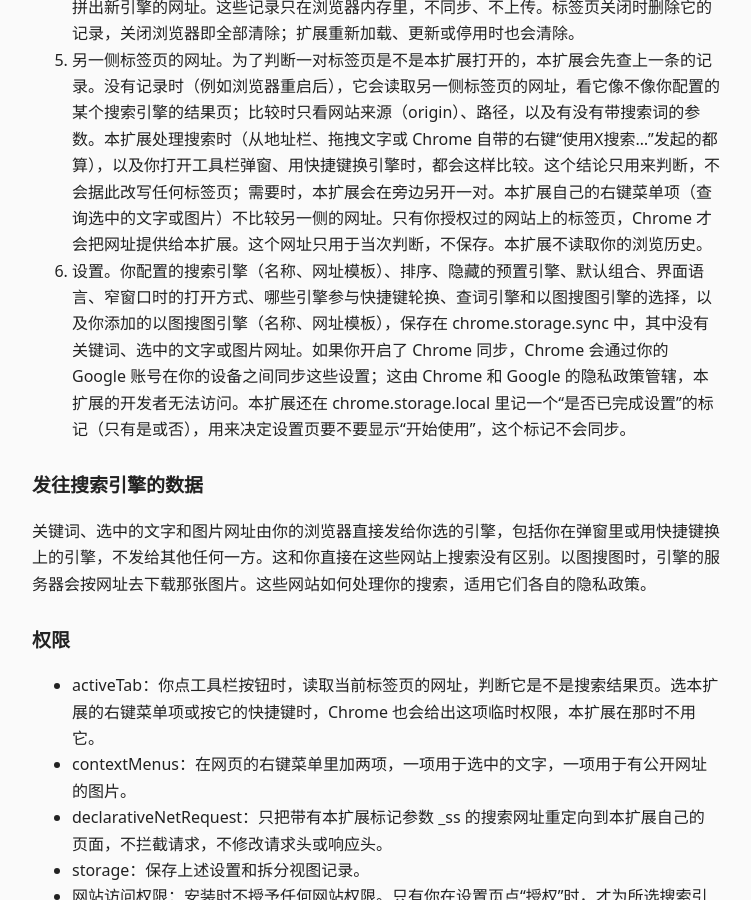
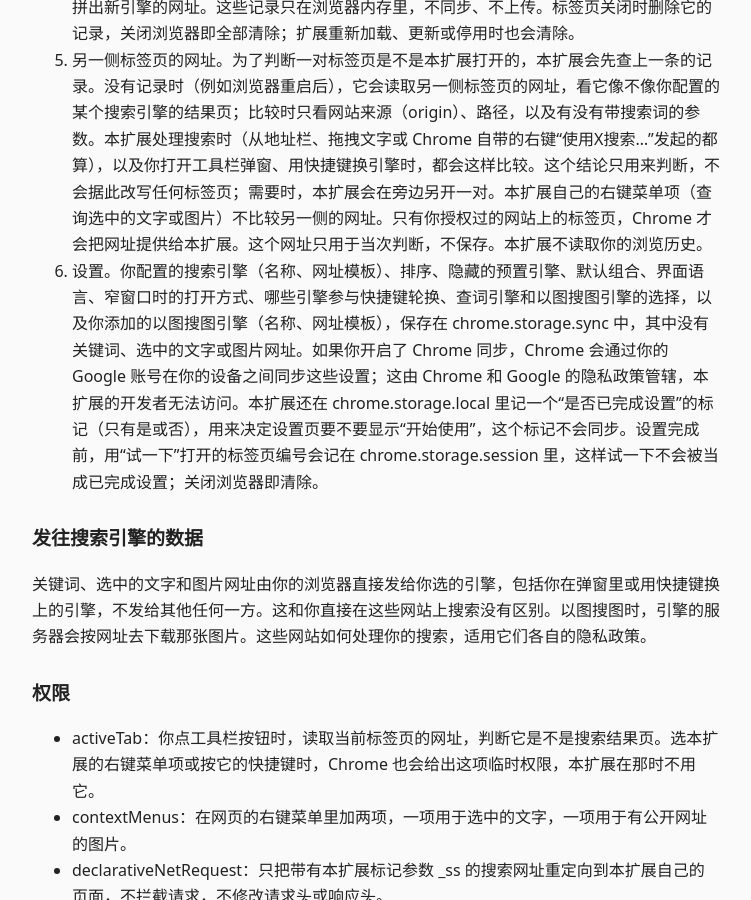
Before and after one commit to pine2D/split-search, a Jekyll site: the page built from docs/privacy.zh-CN.md, in a window 1280 px wide and 900 px high, scrolled down 1183 px. Shown: the whole window, without its empty margins (264-1015 px from the left). Built offline with Jekyll 4.4.1, drawn with Linux system fonts in a browser that asks for light colours.

Commit message:
docs(privacy): disclose the "Try it" tab ids kept in storage.session
The storage justification stays under 950 characters (949).

Co-Authored-By: Claude Opus 5.5 <noreply@anthropic.com>
Claude-Session: https://claude.ai/code/session_01QAFczmx2FRoPgu46A1z6D9

```diff
--- a/docs/privacy.zh-CN.md
+++ b/docs/privacy.zh-CN.md
@@ -27,7 +27,7 @@ Split Search（以下简称“本扩展”）是由 pine2D 开发的 Chrome 扩
 3. 当前标签页的网址。你点工具栏按钮时，Chrome 临时允许本扩展访问当前标签页（activeTab）。弹窗读取这个标签页的网址，判断它是不是你配置的某个搜索引擎的结果页，并取出关键词，方便你在旁边用另一个引擎打开同一次搜索。这个网址不保存、不发送；如果你接着打开了拆分视图，关键词会像其他拆分视图一样记进第 4 条的记录。
 4. 拆分视图记录。本扩展打开拆分视图（窗口较窄时是相邻的两个标签页）后，会把两个标签页的编号、各自的角色（搜索结果、你的网页或查询结果）、各自显示的引擎和这次查询的内容记在 chrome.storage.session 里。查询的内容是关键词、选中的文字或图片网址，记录里没有页面网址。工具栏弹窗用它显示当前查询；你在弹窗里或用快捷键换引擎时，也靠它拼出新引擎的网址。这些记录只在浏览器内存里，不同步、不上传。标签页关闭时删除它的记录，关闭浏览器即全部清除；扩展重新加载、更新或停用时也会清除。
 5. 另一侧标签页的网址。为了判断一对标签页是不是本扩展打开的，本扩展会先查上一条的记录。没有记录时（例如浏览器重启后），它会读取另一侧标签页的网址，看它像不像你配置的某个搜索引擎的结果页；比较时只看网站来源（origin）、路径，以及有没有带搜索词的参数。本扩展处理搜索时（从地址栏、拖拽文字或 Chrome 自带的右键“使用X搜索…”发起的都算），以及你打开工具栏弹窗、用快捷键换引擎时，都会这样比较。这个结论只用来判断，不会据此改写任何标签页；需要时，本扩展会在旁边另开一对。本扩展自己的右键菜单项（查询选中的文字或图片）不比较另一侧的网址。只有你授权过的网站上的标签页，Chrome 才会把网址提供给本扩展。这个网址只用于当次判断，不保存。本扩展不读取你的浏览历史。
-6. 设置。你配置的搜索引擎（名称、网址模板）、排序、隐藏的预置引擎、默认组合、界面语言、窄窗口时的打开方式、哪些引擎参与快捷键轮换、查词引擎和以图搜图引擎的选择，以及你添加的以图搜图引擎（名称、网址模板），保存在 chrome.storage.sync 中，其中没有关键词、选中的文字或图片网址。如果你开启了 Chrome 同步，Chrome 会通过你的 Google 账号在你的设备之间同步这些设置；这由 Chrome 和 Google 的隐私政策管辖，本扩展的开发者无法访问。本扩展还在 chrome.storage.local 里记一个“是否已完成设置”的标记（只有是或否），用来决定设置页要不要显示“开始使用”，这个标记不会同步。
+6. 设置。你配置的搜索引擎（名称、网址模板）、排序、隐藏的预置引擎、默认组合、界面语言、窄窗口时的打开方式、哪些引擎参与快捷键轮换、查词引擎和以图搜图引擎的选择，以及你添加的以图搜图引擎（名称、网址模板），保存在 chrome.storage.sync 中，其中没有关键词、选中的文字或图片网址。如果你开启了 Chrome 同步，Chrome 会通过你的 Google 账号在你的设备之间同步这些设置；这由 Chrome 和 Google 的隐私政策管辖，本扩展的开发者无法访问。本扩展还在 chrome.storage.local 里记一个“是否已完成设置”的标记（只有是或否），用来决定设置页要不要显示“开始使用”，这个标记不会同步。设置完成前，用“试一下”打开的标签页编号会记在 chrome.storage.session 里，这样试一下不会被当成已完成设置；关闭浏览器即清除。
 
 ## 发往搜索引擎的数据
 
```
Also changed, not shown: docs/privacy.md (+1 -1 lines), docs/store/privacy.md (+8 -8 lines).
